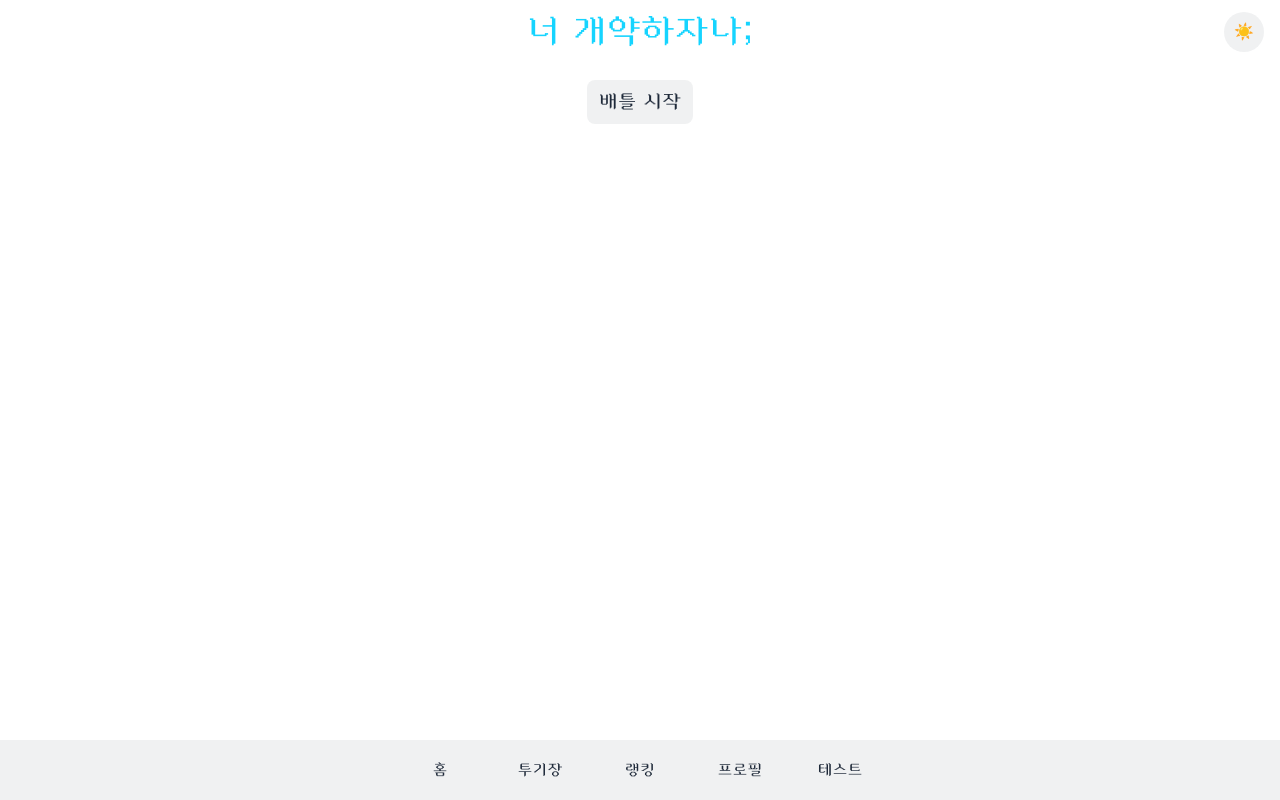
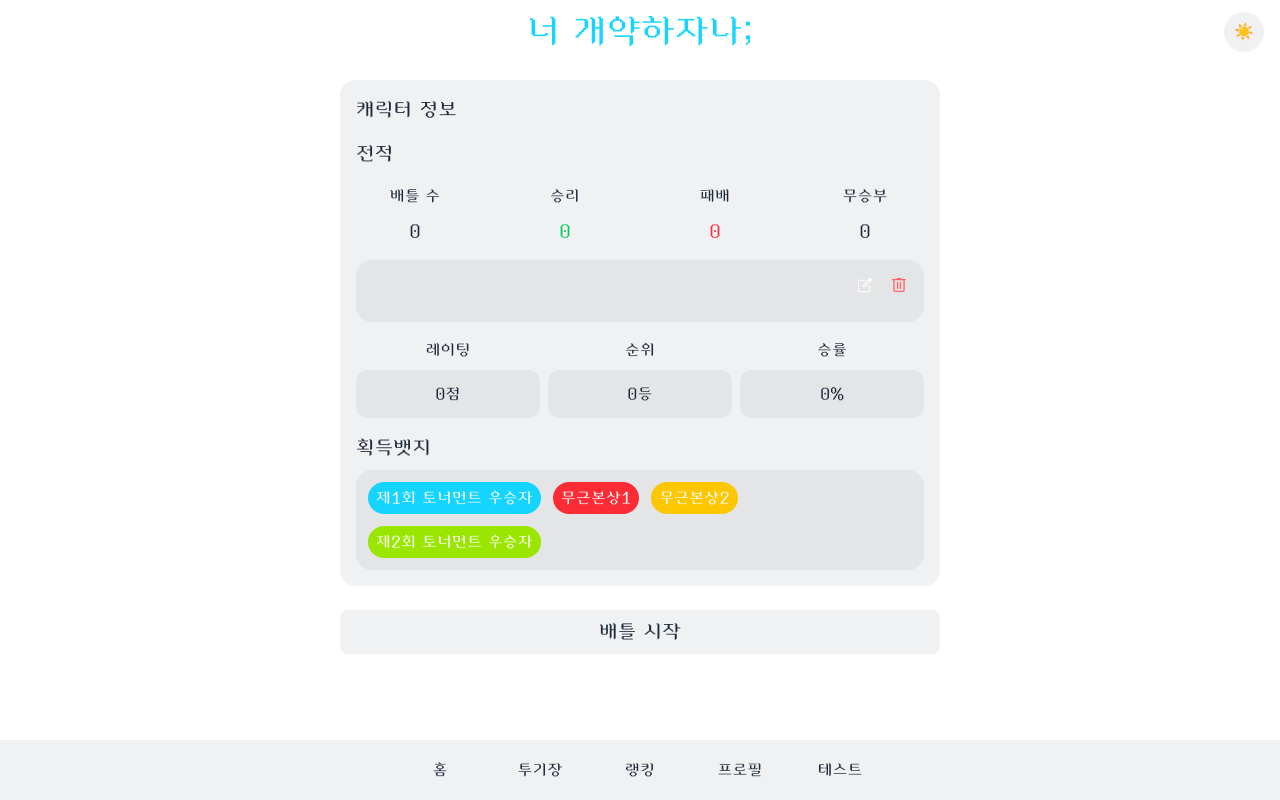
Before and after one commit to s00ngle/nobase-battle, a Next.js app in the folder frontend/nobasebattle/: page /character/1 in a window 1280 px wide. Built offline with nearby package versions, Linux system fonts and the light colour scheme; no server answers; a web font is replaced by a local one.

Commit message:
refactor: 캐릭터 생성 및 정보 표시 개선, 로딩 상태 처리 추가

```diff
--- a/frontend/nobasebattle/app/character/[id]/page.tsx
+++ b/frontend/nobasebattle/app/character/[id]/page.tsx
@@ -4,7 +4,6 @@ import BattleResult from '@/components/character/BattleResult'
 import CharacterInfo from '@/components/character/CharacterInfo'
 import CharacterItem from '@/components/character/CharacterItem'
 import Button from '@/components/common/Button'
-import Loading from '@/components/common/Loading'
 import { battleData } from '@/data/battleData'
 import type { TCharacterResponse } from '@/types/Character'
 import { getCharacter } from '@/utils/characters'
@@ -35,20 +34,47 @@ const Character = () => {
     fetchCharacter()
   }, [])
 
-  if (isLoading) {
-    return <Loading className="flex justify-center items-center h-screen -translate-y-30" />
-  }
-
   return (
-    <div className="flex flex-col justify-center gap-6 max-w-150">
-      {characterData && (
-        <CharacterInfo
-          character={
-            <CharacterItem nickname={characterData?.name} description={characterData?.prompt} />
-          }
-          data={characterData}
-        />
-      )}
+    <div className="flex flex-col justify-center gap-6 w-full max-w-150">
+      <CharacterInfo
+        character={
+          <CharacterItem
+            nickname={characterData?.name || ''}
+            description={characterData?.prompt || ''}
+            isLoading={isLoading}
+          />
+        }
+        data={
+          isLoading
+            ? {
+                name: '',
+                prompt: '',
+                eloScore: 0,
+                rank: 0,
+                winRate: 0,
+                wins: 0,
+                losses: 0,
+                draws: 0,
+                totalBattles: 0,
+                badges: [],
+                textCharacterId: '',
+              }
+            : characterData || {
+                name: '',
+                prompt: '',
+                eloScore: 0,
+                rank: 0,
+                winRate: 0,
+                wins: 0,
+                losses: 0,
+                draws: 0,
+                totalBattles: 0,
+                badges: [],
+                textCharacterId: '',
+              }
+        }
+        isLoading={isLoading}
+      />
       <Button text={'배틀 시작'} onClick={resultHandler} />
       {result && <BattleResult data={battleData.data} />}
     </div>
--- a/frontend/nobasebattle/components/character/CharacterInfo.tsx
+++ b/frontend/nobasebattle/components/character/CharacterInfo.tsx
@@ -1,13 +1,17 @@
-import { transparentForm } from '@/styles/form'
+import { hover, transparentForm } from '@/styles/form'
 import type { BadgeType } from '@/types/Badge'
 import type { TCharacterResponse } from '@/types/Character'
+import type React from 'react'
 import BadgeList from '../common/BadgeList'
+import IconButton from '../common/IconButton'
+import SkeletonLoading from '../common/SkeletonLoading'
 import CharacterRecord from './CharacterRecord'
 import CharacterStatusSummary from './CharacterStatusSummary'
 
 interface InfoProps {
   data: TCharacterResponse
   character: React.ReactNode
+  isLoading?: boolean
 }
 
 const badgeList: BadgeType[] = [
@@ -17,7 +21,7 @@ const badgeList: BadgeType[] = [
   { text: '제2회 토너먼트 우승자', bgColor: 'green' },
 ]
 
-const CharacterInfo = ({ character, data }: InfoProps) => {
+const CharacterInfo = ({ character, data, isLoading = false }: InfoProps) => {
   return (
     <div className={`flex flex-col gap-4 rounded-2xl p-4 ${transparentForm}`}>
       <p className="text-xl">캐릭터 정보</p>
@@ -27,12 +31,37 @@ const CharacterInfo = ({ character, data }: InfoProps) => {
         wins={data.wins}
         losses={data.losses}
         draws={data.draws}
+        isLoading={isLoading}
       />
-      {character}
-      <CharacterStatusSummary eloScore={data.eloScore} winRate={data.winRate} rank={data.rank} />
+      {isLoading ? (
+        <div
+          className={`flex flex-col gap-3 w-full p-3 rounded-2xl cursor-pointer ${transparentForm} ${hover}`}
+        >
+          <div className="flex justify-between">
+            <SkeletonLoading width="8rem" height="1.5rem" className="rounded-lg" />
+            <div className="flex gap-2">
+              <IconButton icon="pen.svg" />
+              <IconButton icon="delete.svg" />
+            </div>
+          </div>
+          <SkeletonLoading width="12rem" height="1.5rem" className="rounded-lg" />
+        </div>
+      ) : (
+        character
+      )}
+      <CharacterStatusSummary
+        eloScore={data.eloScore}
+        winRate={data.winRate}
+        rank={data.rank}
+        isLoading={isLoading}
+      />
       <div className="flex flex-col gap-2">
         <p className="text-xl">획득뱃지</p>
-        <BadgeList badges={badgeList} />
+        {isLoading ? (
+          <SkeletonLoading width="100%" height="2rem" className="rounded-xl" />
+        ) : (
+          <BadgeList badges={badgeList} />
+        )}
       </div>
     </div>
   )
--- a/frontend/nobasebattle/components/character/CharacterItem.tsx
+++ b/frontend/nobasebattle/components/character/CharacterItem.tsx
@@ -1,26 +1,37 @@
 import { hover, transparentForm } from '@/styles/form'
 import IconButton from '../common/IconButton'
+import SkeletonLoading from '../common/SkeletonLoading'
 
-interface CharacterItemProps {
+export interface CharacterItemProps {
   nickname: string
   description: string
   onClick?: () => void
+  isLoading?: boolean
 }
 
-const CharacterItem = ({ nickname, description, onClick }: CharacterItemProps) => {
+const CharacterItem = ({
+  nickname,
+  description,
+  onClick,
+  isLoading = false,
+}: CharacterItemProps) => {
   return (
     <div
       className={`flex flex-col gap-3 w-full p-3 rounded-2xl cursor-pointer ${transparentForm} ${hover}`}
       onClick={onClick}
     >
       <div className="flex justify-between">
-        <div className="text-xl">{nickname}</div>
+        {isLoading ? (
+          <SkeletonLoading width="8rem" height="1.5rem" />
+        ) : (
+          <div className="text-xl">{nickname}</div>
+        )}
         <div className="flex gap-2">
           <IconButton icon="pen.svg" />
           <IconButton icon="delete.svg" />
         </div>
       </div>
-      <div>{description}</div>
+      {isLoading ? <SkeletonLoading width="12rem" height="1.5rem" /> : <div>{description}</div>}
     </div>
   )
 }
--- a/frontend/nobasebattle/components/character/CharacterRecord.tsx
+++ b/frontend/nobasebattle/components/character/CharacterRecord.tsx
@@ -1,29 +1,39 @@
+import SkeletonLoading from '../common/SkeletonLoading'
+
 interface RecordProps {
   totalBattles: number
   wins: number
   losses: number
   draws: number
+  isLoading?: boolean
 }
 
-const CharacterRecord = ({ totalBattles, wins, losses, draws }: RecordProps) => {
+// 전적 항목 컴포넌트
+const RecordItem = ({
+  label,
+  value,
+  isLoading,
+  textColor = '',
+}: { label: string; value: number; isLoading: boolean; textColor?: string }) => {
   return (
-    <div className="flex gap-8 w-full">
-      <div className="flex flex-col items-center gap-3 w-full">
-        <span className="text-base whitespace-nowrap">배틀 수</span>
-        <span className="text-lg">{totalBattles}</span>
-      </div>
-      <div className="flex flex-col items-center gap-3 w-full">
-        <span className="text-base whitespace-nowrap">승리</span>
-        <span className="text-lg text-green-500">{wins}</span>
-      </div>
-      <div className="flex flex-col items-center gap-3 w-full">
-        <span className="text-base whitespace-nowrap">패배</span>
-        <span className="text-lg text-red-500">{losses}</span>
-      </div>
-      <div className="flex flex-col items-center gap-3 w-full">
-        <span className="text-base whitespace-nowrap">무승부</span>
-        <span className="text-lg">{draws}</span>
-      </div>
+    <div className="flex flex-col items-center gap-3 w-full">
+      <span className="text-base whitespace-nowrap">{label}</span>
+      {isLoading ? (
+        <SkeletonLoading width="3rem" height="1.5rem" className="rounded-lg" />
+      ) : (
+        <span className={`text-lg h-6 flex items-center ${textColor}`}>{value}</span>
+      )}
+    </div>
+  )
+}
+
+const CharacterRecord = ({ totalBattles, wins, losses, draws, isLoading = false }: RecordProps) => {
+  return (
+    <div className="flex gap-4 sm:gap-8 w-full">
+      <RecordItem label="배틀 수" value={totalBattles} isLoading={isLoading} />
+      <RecordItem label="승리" value={wins} isLoading={isLoading} textColor="text-green-500" />
+      <RecordItem label="패배" value={losses} isLoading={isLoading} textColor="text-red-500" />
+      <RecordItem label="무승부" value={draws} isLoading={isLoading} />
     </div>
   )
 }
--- a/frontend/nobasebattle/components/character/CharacterStatusSummary.tsx
+++ b/frontend/nobasebattle/components/character/CharacterStatusSummary.tsx
@@ -1,38 +1,41 @@
 import { transparentForm } from '@/styles/form'
+import SkeletonLoading from '../common/SkeletonLoading'
 
 interface SummaryProps {
   eloScore: number
   rank: number
   winRate: number
+  isLoading?: boolean
 }
 
-const CharacterStatusSummary = ({ eloScore, rank, winRate }: SummaryProps) => {
+// 공통 상태 표시 컴포넌트
+const StatusItem = ({
+  label,
+  value,
+  isLoading,
+}: { label: string; value: string | number; isLoading: boolean }) => {
   return (
-    <div className="flex gap-2 w-full">
-      <div className="flex flex-col items-center gap-2 text-base w-full">
-        <span>레이팅</span>
+    <div className="flex flex-col items-center gap-2 text-base w-full">
+      <span>{label}</span>
+      {isLoading ? (
+        <SkeletonLoading width="100%" height="3rem" className="rounded-xl" />
+      ) : (
         <span
           className={`text-center w-full px-3 py-3 rounded-xl whitespace-nowrap ${transparentForm}`}
         >
-          {eloScore}점
+          {value}
         </span>
-      </div>
-      <div className="flex flex-col items-center gap-2 text-base w-full">
-        <span>순위</span>
-        <span
-          className={`text-center w-full px-3 py-3 rounded-xl whitespace-nowrap ${transparentForm}`}
-        >
-          {rank}등
-        </span>
-      </div>
-      <div className="flex flex-col items-center gap-2 text-base w-full">
-        <span>승률</span>
-        <span
-          className={`text-center w-full px-3 py-3 rounded-xl whitespace-nowrap ${transparentForm}`}
-        >
-          {winRate}%
-        </span>
-      </div>
+      )}
+    </div>
+  )
+}
+
+const CharacterStatusSummary = ({ eloScore, rank, winRate, isLoading = false }: SummaryProps) => {
+  return (
+    <div className="flex gap-2 w-full">
+      <StatusItem label="레이팅" value={`${eloScore}점`} isLoading={isLoading} />
+      <StatusItem label="순위" value={`${rank}등`} isLoading={isLoading} />
+      <StatusItem label="승률" value={`${winRate}%`} isLoading={isLoading} />
     </div>
   )
 }
--- /dev/null
+++ b/frontend/nobasebattle/components/character/CreateCharacterForm.tsx
@@ -0,0 +1,36 @@
+import Button from '@/components/common/Button'
+import InputBox from '@/components/common/InputBox'
+import { hover, transparentForm } from '@/styles/form'
+import type { ReactNode } from 'react'
+
+interface CreateCharacterFormProps {
+  name: string
+  onNameChange: (e: React.ChangeEvent<HTMLInputElement>) => void
+  onSubmit: () => void
+  children?: ReactNode
+}
+
+const CreateCharacterForm = ({
+  name,
+  onNameChange,
+  onSubmit,
+  children,
+}: CreateCharacterFormProps) => {
+  return (
+    <div
+      className={`flex flex-col gap-4 w-full max-w-150 p-4 rounded-2xl ${transparentForm} ${hover}`}
+    >
+      <div className="text-xl">새 캐릭터 만들기</div>
+      <InputBox
+        label="캐릭터 이름(최대 20글자)"
+        value={name}
+        onChange={onNameChange}
+        maxLength={20}
+      />
+      {children}
+      <Button text="캐릭터 생성" border={true} onClick={onSubmit} />
+    </div>
+  )
+}
+
+export default CreateCharacterForm
--- /dev/null
+++ b/frontend/nobasebattle/components/common/SkeletonLoading.tsx
@@ -0,0 +1,19 @@
+import { transparentForm } from '@/styles/form'
+
+interface SkeletonLoadingProps {
+  className?: string
+  width?: string
+  height?: string
+}
+
+const SkeletonLoading = ({
+  className = '',
+  width = '100%',
+  height = '1.5rem',
+}: SkeletonLoadingProps) => {
+  return (
+    <div className={`${transparentForm} animate-pulse ${className}`} style={{ width, height }} />
+  )
+}
+
+export default SkeletonLoading
```
Also changed, not shown: frontend/nobasebattle/app/create/image/page.tsx (+3 -16 lines), frontend/nobasebattle/app/create/text/page.tsx (+3 -15 lines).
